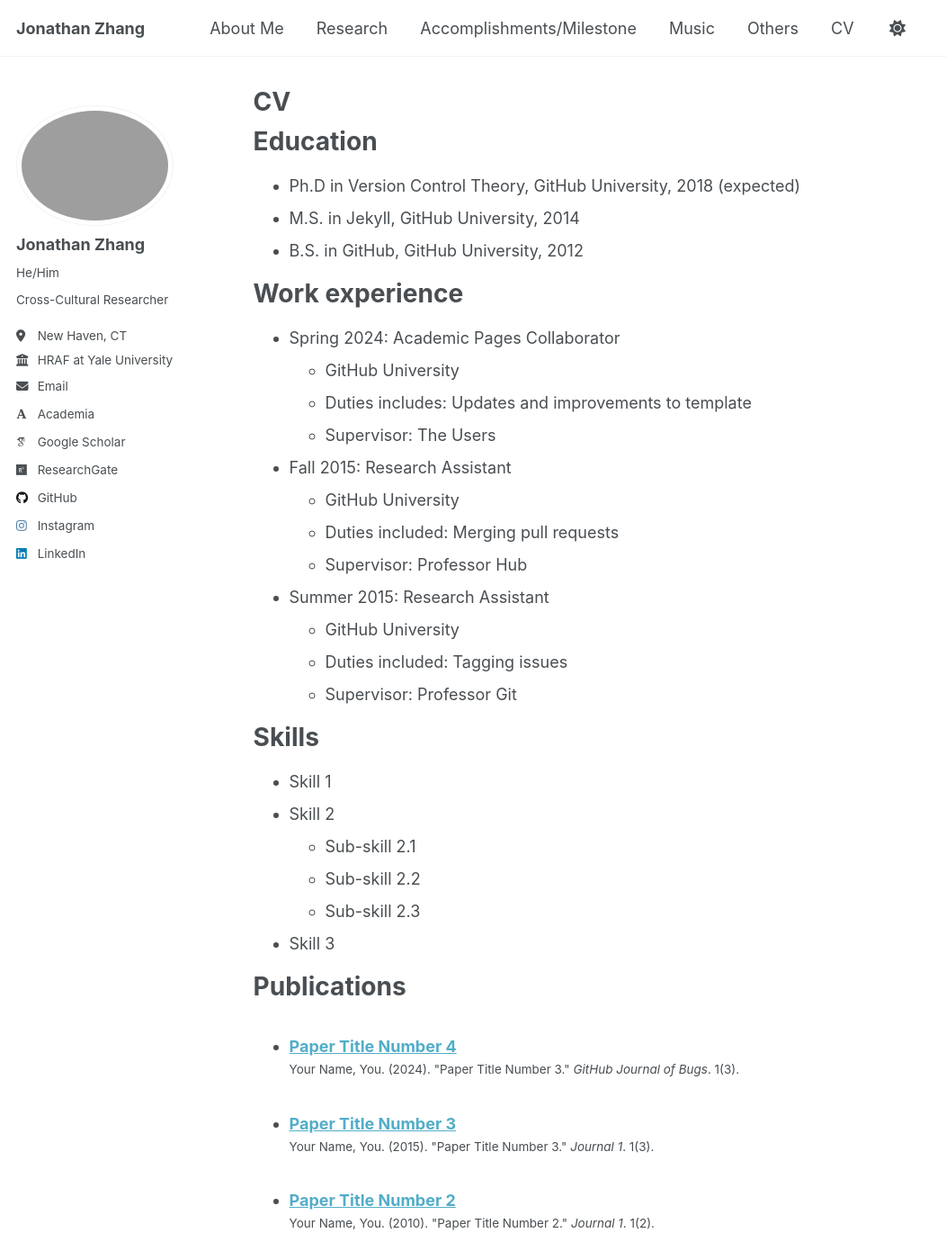
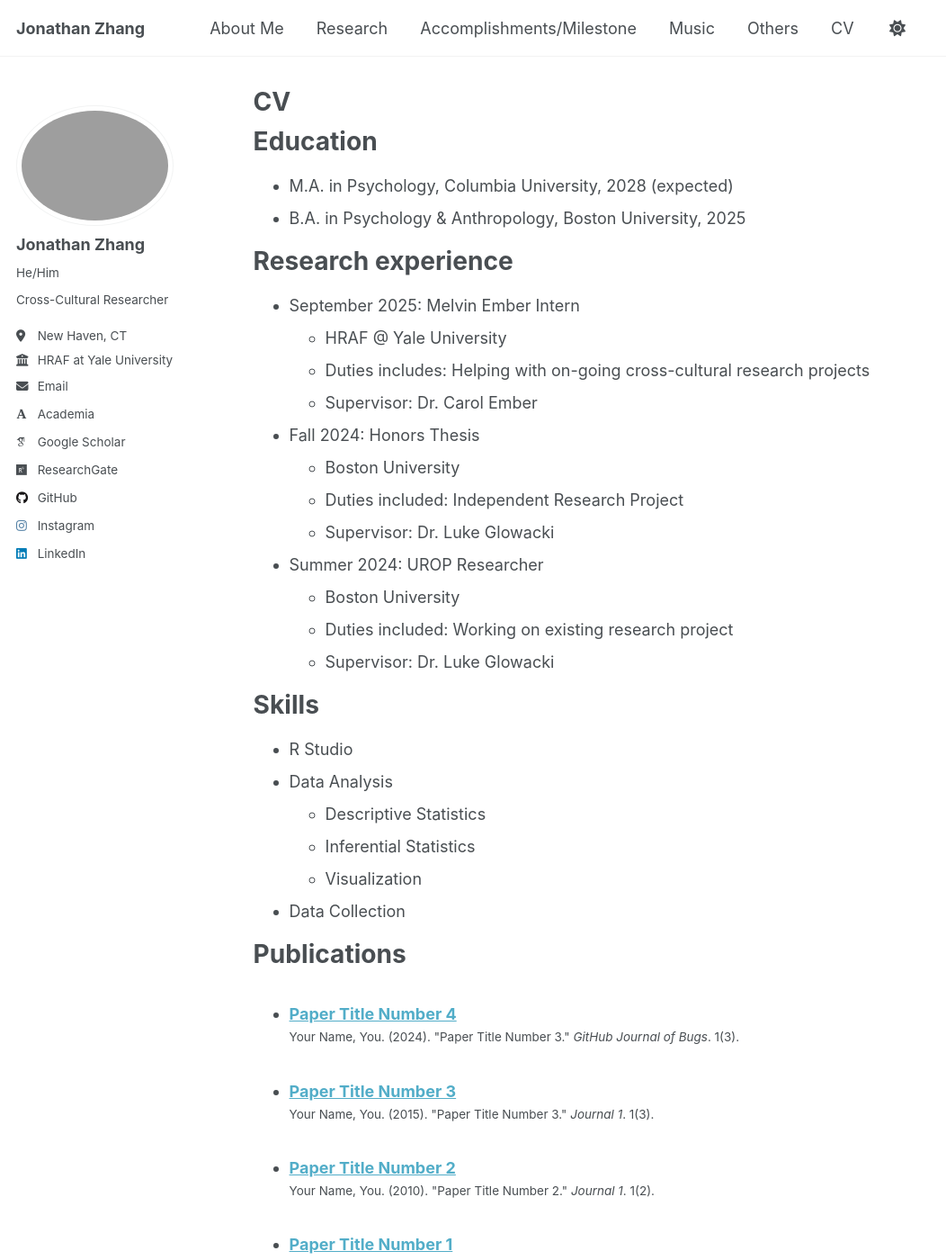
Before and after one commit to ZeddyCraft/itsjon, a Jekyll site: the page built from _pages/cv.md, in a window 1280 px wide and 1400 px high. Shown: the whole window at 90% size, without its empty margins (0-1052 px from the left). Built offline with Jekyll 4.4.1, drawn with Linux system fonts in a browser that asks for light colours; some web fonts are replaced; some of the changed text lies outside the part shown.

Commit message:
Update CV.md

```diff
--- a/_pages/cv.md
+++ b/_pages/cv.md
@@ -11,35 +11,34 @@ redirect_from:
 
 Education
 ======
-* Ph.D in Version Control Theory, GitHub University, 2018 (expected)
-* M.S. in Jekyll, GitHub University, 2014
-* B.S. in GitHub, GitHub University, 2012
+* M.A. in Psychology, Columbia University, 2028 (expected)
+* B.A. in Psychology & Anthropology, Boston University, 2025
 
-Work experience
+Research experience
 ======
-* Spring 2024: Academic Pages Collaborator
-  * GitHub University
-  * Duties includes: Updates and improvements to template
-  * Supervisor: The Users
+* September 2025: Melvin Ember Intern
+  * HRAF @ Yale University
+  * Duties includes: Helping with on-going cross-cultural research projects
+  * Supervisor: Dr. Carol Ember
 
-* Fall 2015: Research Assistant
-  * GitHub University
-  * Duties included: Merging pull requests
-  * Supervisor: Professor Hub
+* Fall 2024: Honors Thesis
+  * Boston University
+  * Duties included: Independent Research Project
+  * Supervisor: Dr. Luke Glowacki
 
-* Summer 2015: Research Assistant
-  * GitHub University
-  * Duties included: Tagging issues
-  * Supervisor: Professor Git
+* Summer 2024: UROP Researcher
+  * Boston University
+  * Duties included: Working on existing research project
+  * Supervisor: Dr. Luke Glowacki
 
 Skills
 ======
-* Skill 1
-* Skill 2
-  * Sub-skill 2.1
-  * Sub-skill 2.2
-  * Sub-skill 2.3
-* Skill 3
+* R Studio
+* Data Analysis
+  * Descriptive Statistics
+  * Inferential Statistics
+  * Visualization
+* Data Collection
 
 Publications
 ======
@@ -61,4 +60,5 @@ Teaching
 
 Service and leadership
 ======
-* Currently signed in to 43 different slack teams
+* Kappa Kappa Psi, Theta Beta Chapter (alumni)
+* BU Bands (alumni)
```
